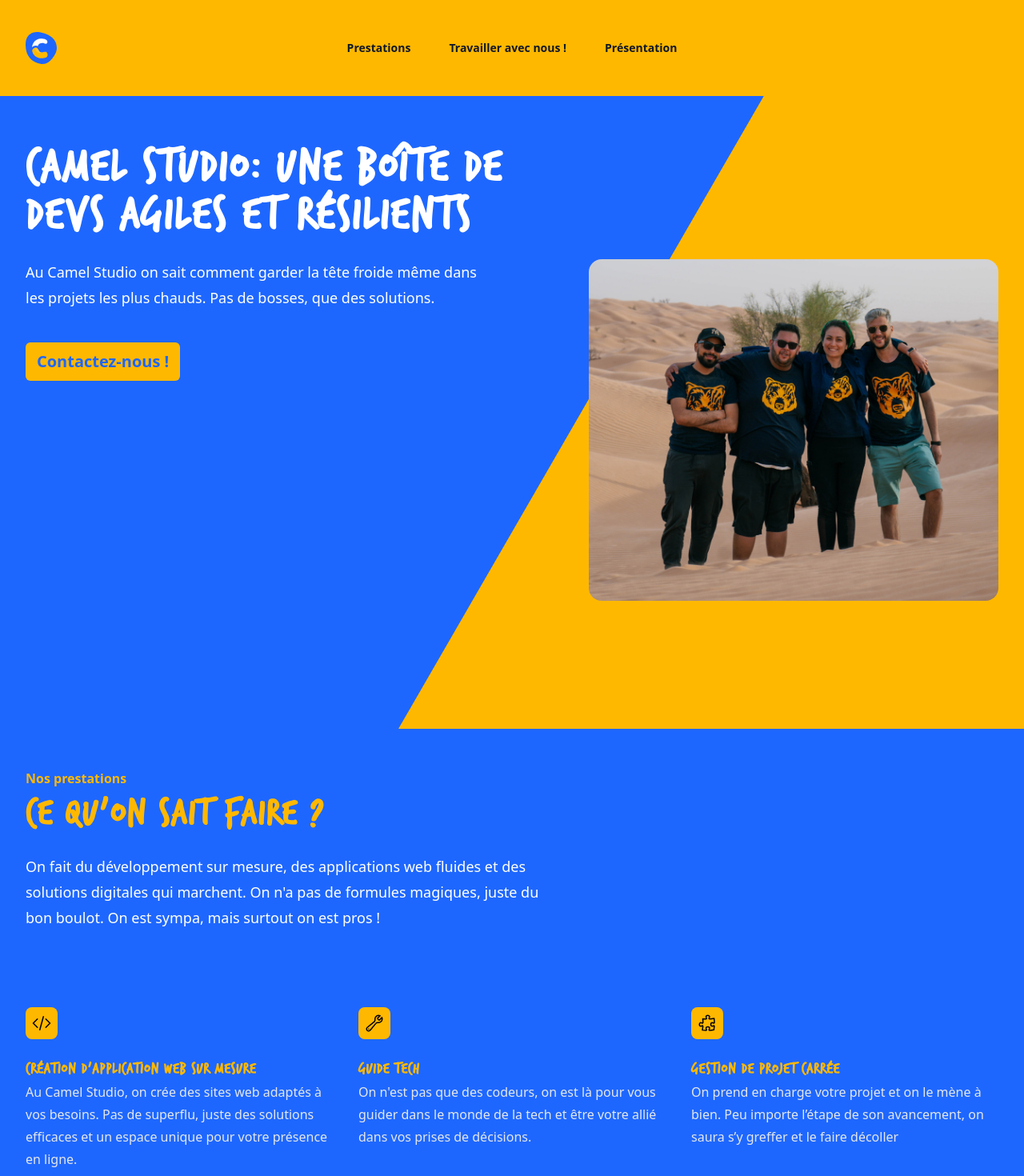
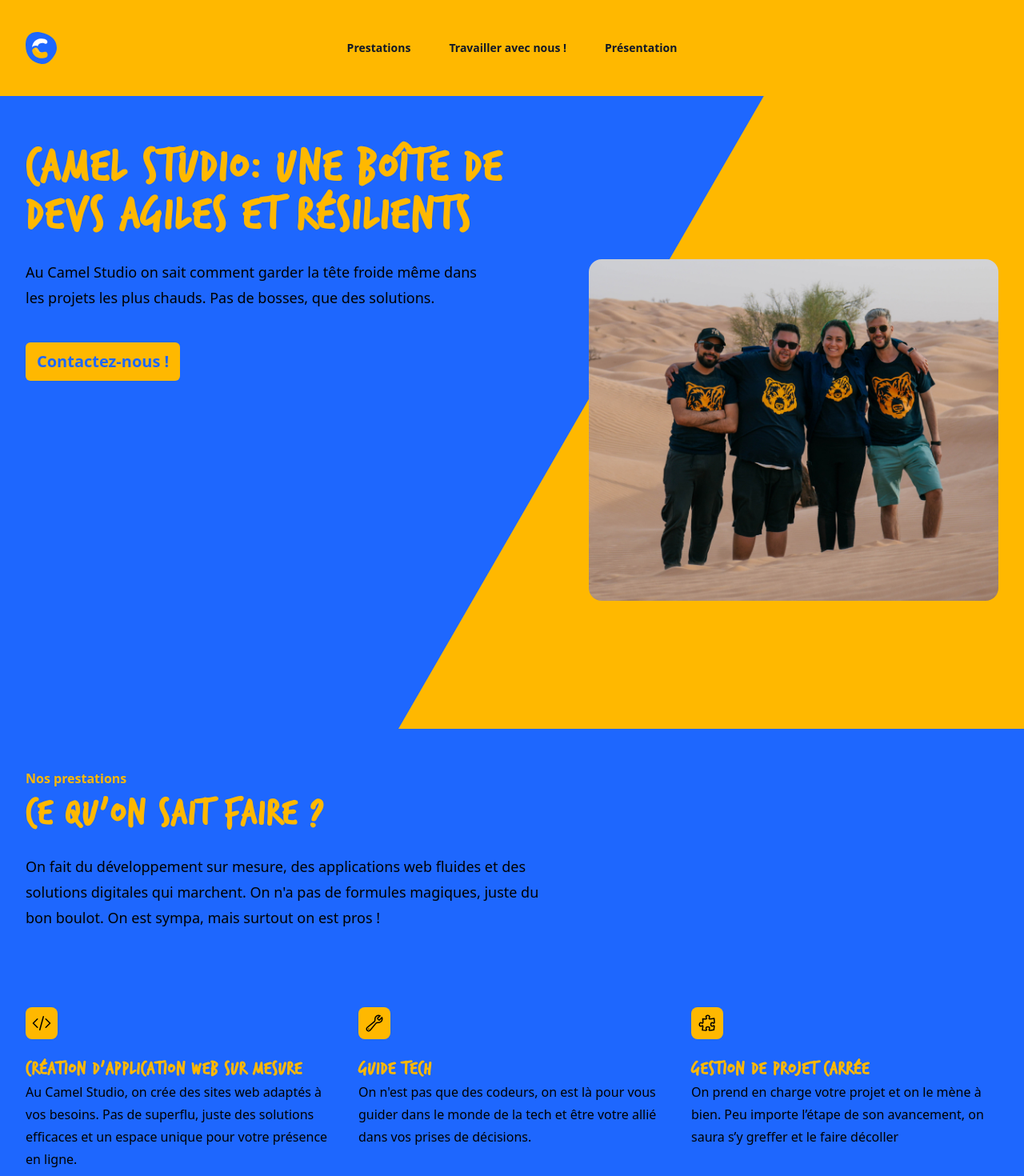
Before and after one commit to JeanneGrenet/landing-page-cs, a Next.js app: page / in a window 1280 px wide. Shown: the top 1470 px of the page at 80% size. Built offline with nearby package versions, Linux system fonts and the light colour scheme.

Commit message:
change the texts color

```diff
--- a/src/components/hero.tsx
+++ b/src/components/hero.tsx
@@ -40,11 +40,11 @@ export default function HeroSection() {
         <div className="absolute inset-y-0 right-1/2 -z-10 -mr-96 w-[200%] origin-top-right skew-x-[-30deg] bg-primary sm:-mr-80 lg:-mr-96" />
         <div className="mx-auto max-w-7xl px-6 py-32 sm:py-40 lg:px-8">
           <div className="mx-auto max-w-2xl lg:mx-0 lg:grid lg:max-w-none lg:grid-cols-2 lg:gap-x-16 lg:gap-y-6 xl:grid-cols-1 xl:grid-rows-1 xl:gap-x-8">
-            <h1 className="max-w-2xl text-4xl font-bold text-white sm:text-6xl lg:col-span-2 xl:col-auto font-TrashHand tracking-wider">
+            <h1 className="max-w-2xl text-4xl font-bold text-secondary sm:text-6xl lg:col-span-2 xl:col-auto font-TrashHand tracking-wider">
               Camel Studio: une boîte de devs agiles et résilients
             </h1>
             <div className="mt-6 max-w-xl lg:mt-0 xl:col-end-1 xl:row-start-1">
-              <p className="text-lg leading-8 text-white">
+              <p className="text-lg leading-8">
                 Au Camel Studio on sait comment garder la tête froide même dans
                 les projets les plus chauds. Pas de bosses, que des solutions.
               </p>
--- a/src/components/services.tsx
+++ b/src/components/services.tsx
@@ -60,7 +60,7 @@ export default function ServicesSection() {
           >
             Ce qu’on sait faire ?
           </p>
-          <p className="mt-6 text-lg leading-8 text-white">
+          <p className="mt-6 text-lg leading-8">
             On fait du développement sur mesure, des applications web fluides et
             des solutions digitales qui marchent. On n&apos;a pas de formules
             magiques, juste du bon boulot. On est sympa, mais surtout on est
@@ -71,7 +71,7 @@ export default function ServicesSection() {
           <dl className="grid max-w-xl grid-cols-1 gap-x-8 gap-y-16 lg:max-w-none lg:grid-cols-3">
             {features.map((feature) => (
               <div key={feature.name} className="flex flex-col">
-                <dt className="text-xl font-semibold leading-7 text-secondary tracking-wider font-TrashHand">
+                <dt className="text-2xl font-semibold leading-7 text-secondary tracking-wider font-TrashHand">
                   <div className="mb-6 flex h-10 w-10 items-center justify-center rounded-lg bg-secondary">
                     <Icon
                       src={feature.icon}
@@ -82,7 +82,7 @@ export default function ServicesSection() {
                   </div>
                   {feature.name}
                 </dt>
-                <dd className="fmt-1 flex flex-auto flex-col text-base leading-7 text-gray-200">
+                <dd className="fmt-1 flex flex-auto flex-col text-base leading-7">
                   {feature.description}
                 </dd>
               </div>
--- a/src/components/working.tsx
+++ b/src/components/working.tsx
@@ -6,7 +6,7 @@ export default function WorkingSection() {
           <h2 className="text-3xl font-bold tracking-wider font-TrashHand text-secondary sm:text-5xl">
             On bosse comment ?
           </h2>
-          <p className="mx-auto mt-6 max-w-xl text-xl leading-8 text-white">
+          <p className="mx-auto mt-6 max-w-xl text-xl leading-8">
             Si vous en avez marre des discours pompeux et que vous voulez des
             résultats tangibles, parlons de votre projet. Contactez-nous et
             discutons sérieusement de ce que l&apos;on peut faire ensemble.
```
